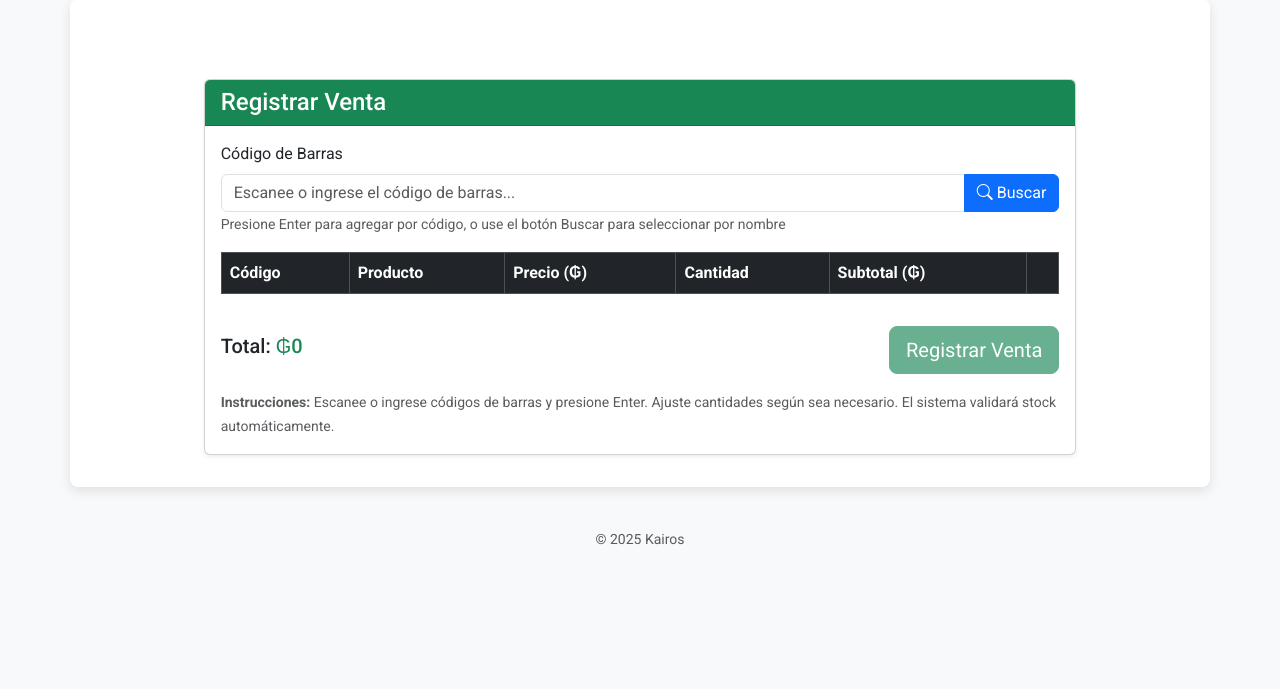
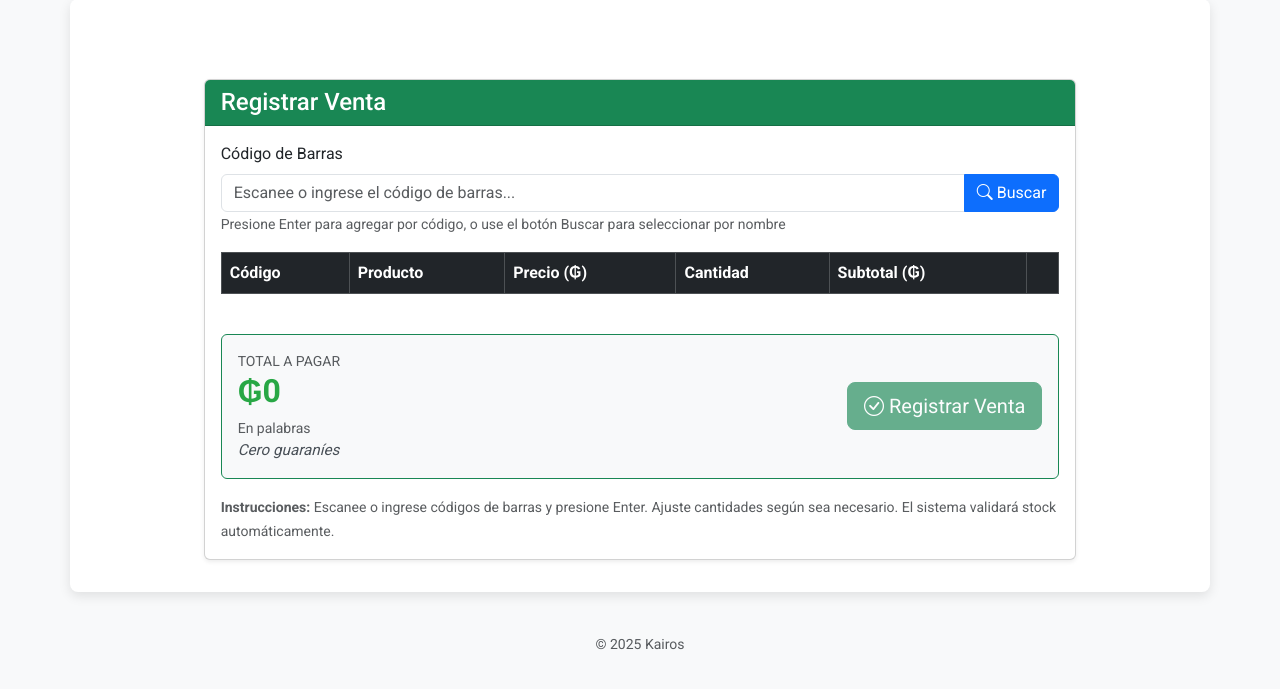
Before and after one commit to ortiz-ivan/kairos, a Flask app: template templates/agregar_venta.html in a window 1280 px wide. Shown: the part 81-770 px from the top of the page. Run offline with Flask 3, Linux system fonts and the light colour scheme; the template is opened without the code that fills it, so the values that code supplies are empty.

Commit message:
Feat: mejorar visualización del total con letras y formato destacado
- Total más grande y en verde destacado (h2 con font-weight 700)
- Total en números + Total en palabras en guaraní
- Función convertirALetras() para conversión inteligente
- Diseño card con border-success y bg-light
- Plural/singular correcto en guaraníes
- Actualización en tiempo real al cambiar cantidades

```diff
--- a/templates/agregar_venta.html
+++ b/templates/agregar_venta.html
@@ -85,9 +85,27 @@
                             </table>
                         </div>
 
-                        <div class="d-flex justify-content-between align-items-center mb-3 mt-3">
-                            <h5>Total: <span id="total_venta" class="text-success">₲0</span></h5>
-                            <button type="submit" class="btn btn-success btn-lg" id="btnRegistrar">Registrar Venta</button>
+                        <!-- Resumen de Total con formato mejorado -->
+                        <div class="card border-success bg-light mt-4 mb-3">
+                            <div class="card-body">
+                                <div class="row g-3 align-items-center">
+                                    <div class="col-md-8">
+                                        <div class="mb-2">
+                                            <small class="text-muted d-block">TOTAL A PAGAR</small>
+                                            <h2 class="mb-0" id="total_venta_grande" style="color: #28a745; font-weight: 700;">₲0</h2>
+                                        </div>
+                                        <div>
+                                            <small class="text-muted d-block">En palabras</small>
+                                            <p class="mb-0" id="total_venta_letras" style="font-size: 0.95rem; font-style: italic; color: #495057;">Cero guaraníes</p>
+                                        </div>
+                                    </div>
+                                    <div class="col-md-4 d-flex justify-content-end">
+                                        <button type="submit" class="btn btn-success btn-lg" id="btnRegistrar">
+                                            <i class="bi bi-check-circle"></i> Registrar Venta
+                                        </button>
+                                    </div>
+                                </div>
+                            </div>
                         </div>
                     </form>
 
@@ -324,7 +342,54 @@ document.addEventListener("DOMContentLoaded", () => {
             const prod = productosAgregados[id];
             total += prod.precio * prod.cantidad;
         }
-        totalVenta.textContent = `₲${total.toLocaleString()}`;
+        document.getElementById("total_venta_grande").textContent = `₲${total.toLocaleString()}`;
+        document.getElementById("total_venta_letras").textContent = convertirALetras(Math.round(total));
+    }
+
+    // Función para convertir números a letras en guaraní
+    function convertirALetras(num) {
+        if (num === 0) return "Cero guaraníes";
+
+        const unidades = ["", "uno", "dos", "tres", "cuatro", "cinco", "seis", "siete", "ocho", "nueve"];
+        const especiales = ["diez", "once", "doce", "trece", "catorce", "quince", "dieciséis", "diecisiete", "dieciocho", "diecinueve"];
+        const decenas = ["", "", "veinte", "treinta", "cuarenta", "cincuenta", "sesenta", "setenta", "ochenta", "noventa"];
+        const centenas = ["", "ciento", "doscientos", "trescientos", "cuatrocientos", "quinientos", "seiscientos", "setecientos", "ochocientos", "novecientos"];
+
+        function convertirCientos(n) {
+            if (n === 0) return "";
+            if (n < 10) return unidades[n];
+            if (n < 20) return especiales[n - 10];
+            if (n < 100) {
+                const dec = Math.floor(n / 10);
+                const uni = n % 10;
+                if (uni === 0) return decenas[dec];
+                return decenas[dec] + " y " + unidades[uni];
+            }
+            const cent = Math.floor(n / 100);
+            const resto = n % 100;
+            if (resto === 0) return centenas[cent];
+            return centenas[cent] + " " + convertirCientos(resto);
+        }
+
+        if (num < 1000) {
+            return convertirCientos(num) + " guaraní" + (num !== 1 ? "es" : "");
+        }
+
+        const miles = Math.floor(num / 1000);
+        const resto = num % 1000;
+
+        let resultado = "";
+        if (miles === 1) {
+            resultado = "mil";
+        } else {
+            resultado = convertirCientos(miles) + " mil";
+        }
+
+        if (resto > 0) {
+            resultado += " " + convertirCientos(resto);
+        }
+
+        return resultado + " guaraní" + (num !== 1 ? "es" : "");
     }
 
     function actualizarEstadoBoton() {
```
